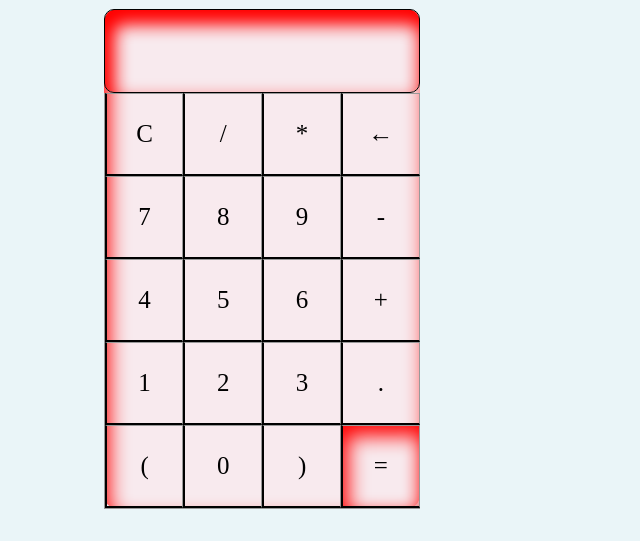
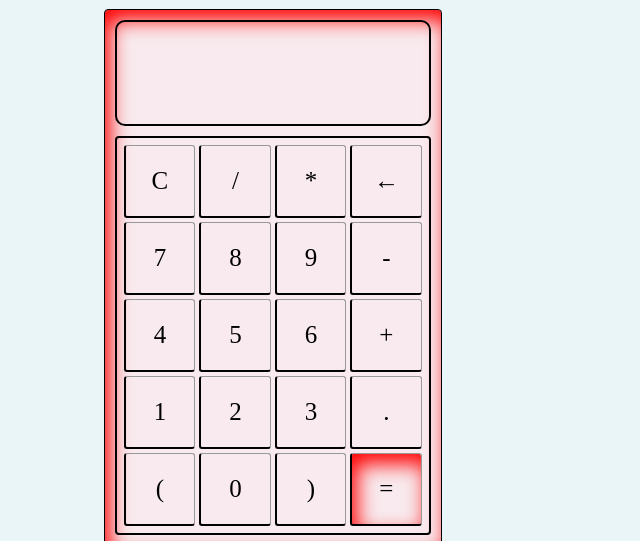
Before and after one commit to afrah33/simplecalculator.github.io, a plain HTML site: page index.html in a window 1280 px wide. Shown: the part 78-619 px from the top of the page, without its empty margins (372-1012 px from the left). Drawn offline with Linux system fonts and the light colour scheme.

Commit message:
Update styles.css
New features

```diff
--- a/styles.css
+++ b/styles.css
@@ -15,35 +15,44 @@ h1{
 	box-shadow: 5px 10px 18px red;
 	box-shadow: 5px 10px 20px red inset;
 	background: #F8EAEE;
-	border-radius: 14px;
+	border: 1px solid black;
+	padding: 10px;
+	border-radius: 4px;
 }
 #display{
-	border: 1px solid black;
+	border: 2px solid black;
+	border-radius: 10px;
+	margin-bottom: 10px;
 	text-align: right;
-	height: 50px;/* this is the height of the display*/
+	height: 70px;/* this is the height of the display*/
 	line-height: 70px;
 	padding: 16px 8px;
 	font-size: 25px;
-	box-shadow: 5px 10px 20px red inset;
-	border-radius: 10px;
+	box-shadow: 2px 2px px #008cff inset;
 
 }
 .buttons{
+	border: 2px solid black;
+	padding: 5px;
 	display: grid;
-	border-bottom: 1px solid #999;
-	border-left: 1px solid #999;
+	border-radius: 4px;
+	/* border-bottom: 1px solid #999; */
+	/* border-left: 1px solid #999; */
 	grid-template-columns: 1fr 1fr 1fr 1fr;
 }
-.buttons > div{
+.buttons div{
 	border-top: 1px solid #999;
 	border-right: 1px solid #999;
 }
 .button{
 	border:2px solid black;
-	line-height: 80px;
+	line-height: 60px;
 	text-align: center;
 	font-size: 25px;
 	cursor: pointer;
+	padding: 5px;
+	margin: 2px;
+	border-radius: 3px;
 
 
 }
```
